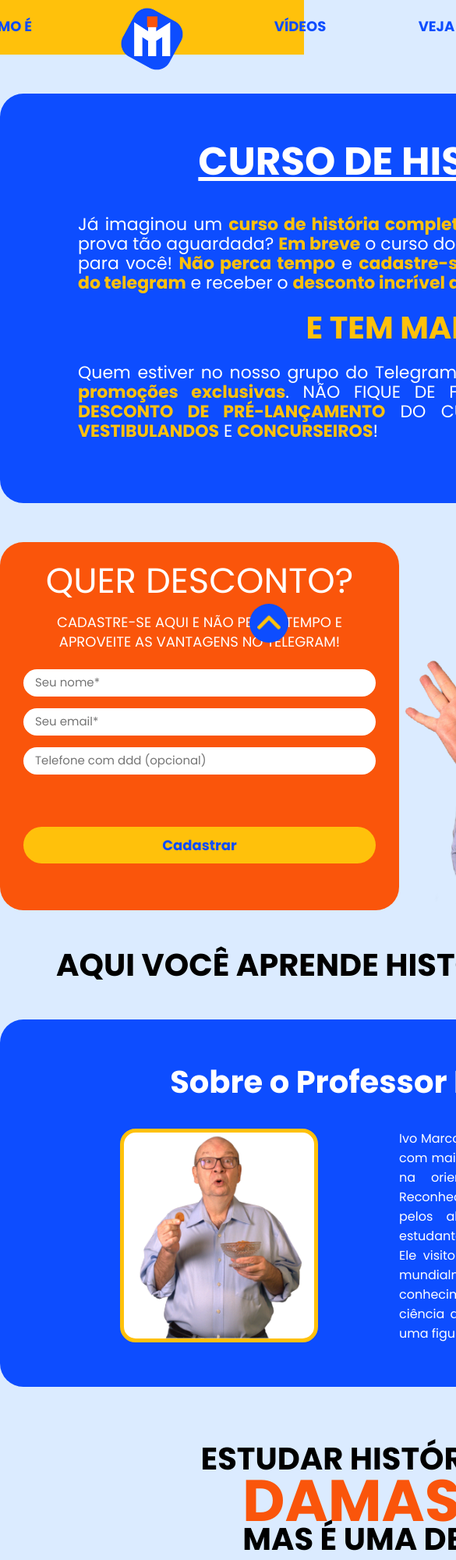
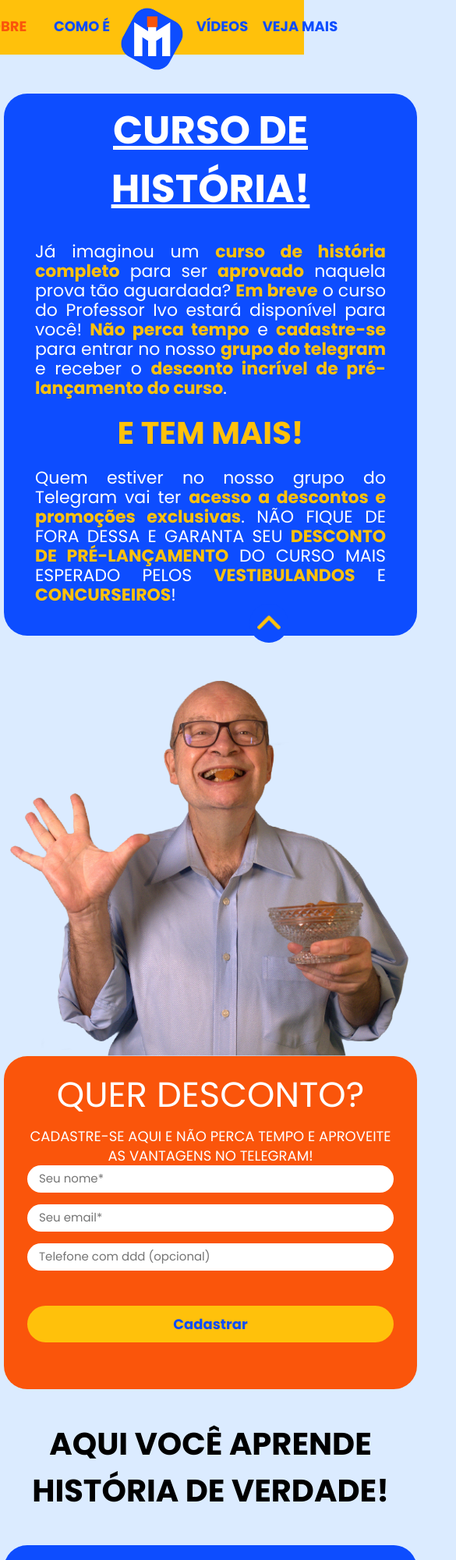
Before and after one commit to RoPensO/professor-ivo, a plain HTML site: page index.html in a window 390 px wide. Shown: the top 2000 px of the page at 78% size, 585 px wide, since content can reach past the window. Drawn offline with Linux system fonts and the light colour scheme; a script that the page names is missing.

Commit message:
media query(falta finalizar mobile)

```diff
--- a/estilo.css
+++ b/estilo.css
@@ -240,6 +240,10 @@ form label p {
 .bloco-descricao, .bloco-foto {
     width: 50%;
     text-align: center;
+}
+.bloco-foto {
+    display: flex;
+    justify-content: center;
 }
 .bloco-foto img {
     width: 55%;
@@ -622,3 +626,72 @@ footer {
 .assinatura p a {
     font-weight: bold;
 }
+
+@media (max-width: 768px) {
+    .menu-links a {
+        margin: auto;
+        padding: 50px 0;
+    }
+    main {
+        width: 768px;
+        padding: 0px 5px;
+    }
+    .descricao {
+        width: 100%;
+        flex-direction: column;
+    }
+    #sobre {
+        justify-content: center;
+    }
+    .bloco-descricao {
+        width: 100%;
+        padding: 0;
+    }
+    .bloco-foto {
+        width: 100%;
+        margin-bottom: 30px;
+    }
+    .bloco-foto img {
+        width: 40%;
+
+    }
+    #funcionamento {
+        width: 768px;
+    }
+
+    .box-funcionamento, .social-links {
+        flex-wrap: wrap;
+    }
+    .social-links {
+        margin: 20px 0;
+    }
+    #social {
+        flex-direction: column;
+        align-items: center;
+    }
+    .social {
+        width: 100%;
+    }
+    .formulario-social {
+        width: 70%;
+    }
+}
+
+@media (max-width: 767px), (min-width: 540px) {
+    main {
+        width: 540px;
+        padding: 0px 5px;
+    }
+    .pre-banner{
+        padding: 10px;
+    }
+    .pre-banner p {
+        padding: 30px;
+    }
+    .banner {
+        flex-direction: column-reverse
+    }
+    .banner-foto, .banner-titulo {
+        width: 100%;
+    }
+}
```
